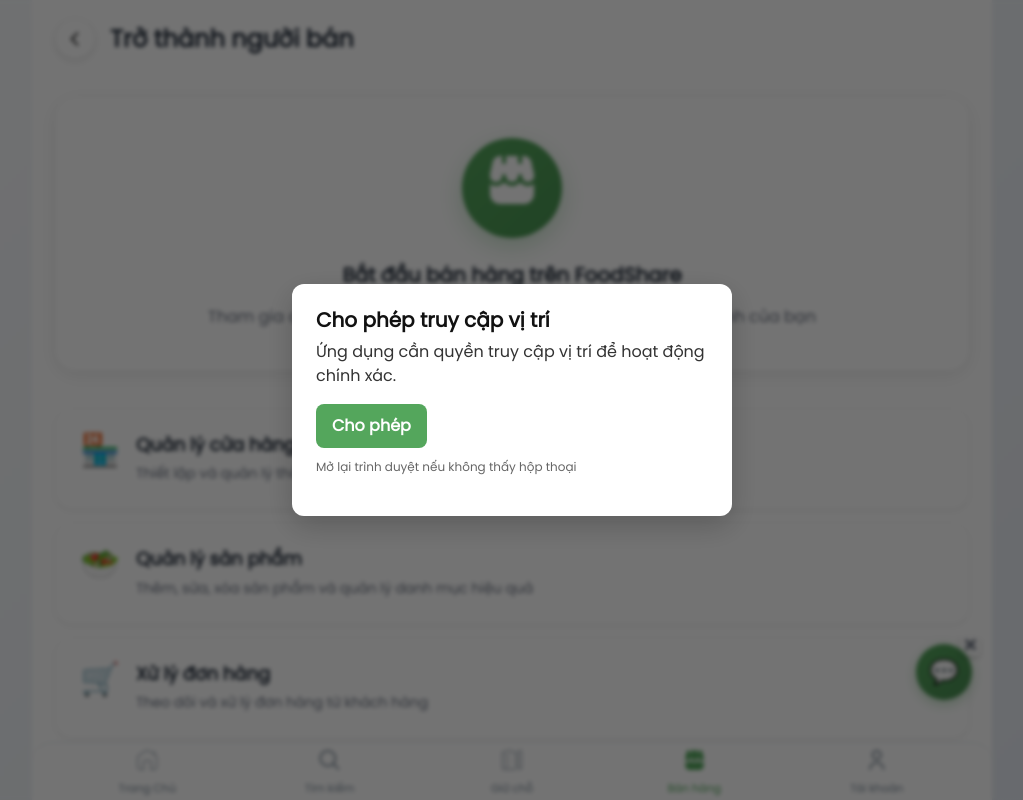
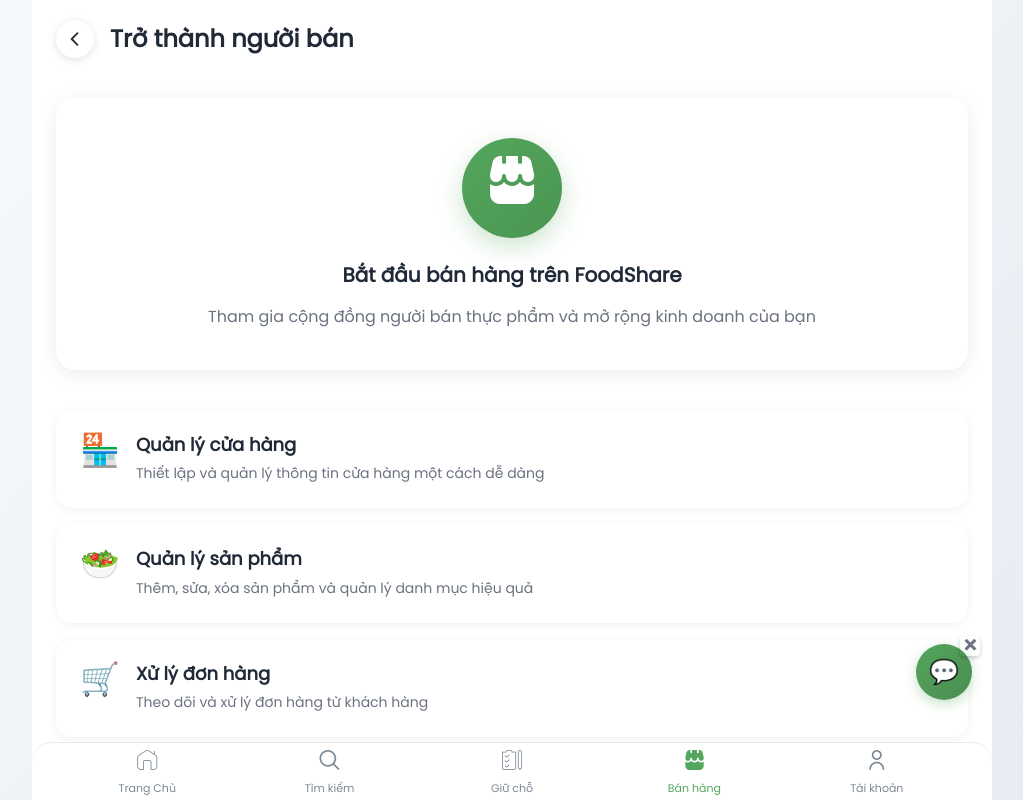
Before and after one commit to Warzoness/foodshare, a Next.js app: page /become-seller in a window 1280 px wide. Shown: the top 800 px of the page, without its empty margins (128-1151 px from the left). Built offline with nearby package versions, Linux system fonts and the light colour scheme.

Commit message:
become seller

```diff
--- a/src/app/layout.tsx
+++ b/src/app/layout.tsx
@@ -1,7 +1,6 @@
 import "bootstrap/dist/css/bootstrap.min.css";
 import "@/styles/globals.css";
 import type { Metadata } from "next";
-import ClientLocationGate from "@/components/share/ClientLocationGate";
 
 export const metadata: Metadata = {
   title: "FoodShare",
@@ -16,7 +15,7 @@ export default function RootLayout({ children }: { children: React.ReactNode })
         <script src="https://accounts.google.com/gsi/client" async defer></script>
       </head>
       <body suppressHydrationWarning={true}>
-        <ClientLocationGate>{children}</ClientLocationGate>
+        {children}
       </body>
     </html>
   );
--- a/src/components/share/ClientLocationGate.tsx
+++ /dev/null
@@ -1,17 +0,0 @@
-"use client";
-
-import dynamic from "next/dynamic";
-
-// Dynamically import LocationGate to avoid hydration issues
-const LocationGate = dynamic(() => import("./LocationGate"), {
-  ssr: false,
-  loading: () => null
-});
-
-interface ClientLocationGateProps {
-  children: React.ReactNode;
-}
-
-export default function ClientLocationGate({ children }: ClientLocationGateProps) {
-  return <LocationGate>{children}</LocationGate>;
-}
--- a/src/components/share/LocationGate.tsx
+++ /dev/null
@@ -1,203 +0,0 @@
-"use client";
-
-import { PropsWithChildren, useCallback, useEffect, useMemo, useState } from "react";
-
-type PermissionState = "unknown" | "checking" | "granted" | "prompt" | "denied" | "unsupported" | "insecure";
-
-export default function LocationGate({ children }: PropsWithChildren) {
-  const [mounted, setMounted] = useState(false);
-  const [state, setState] = useState<PermissionState>("unknown");
-  const [errorMessage, setErrorMessage] = useState<string>("");
-
-  // Ensure component is mounted before checking permissions
-  useEffect(() => {
-    setMounted(true);
-  }, []);
-
-  const checkPermission = useCallback(async () => {
-    if (typeof window === "undefined") return;
-    if (!window.isSecureContext) {
-      setState("insecure");
-      return;
-    }
-    if (!("geolocation" in navigator)) {
-      setState("unsupported");
-      return;
-    }
-    setState("checking");
-
-    try {
-      if (navigator.permissions && (navigator.permissions as any).query) {
-        const status: PermissionStatus = await (navigator.permissions as any).query({
-          name: "geolocation" as PermissionName,
-        });
-        if (status.state === "granted") {
-          setState("granted");
-        } else if (status.state === "denied") {
-          setState("denied");
-        } else {
-          setState("prompt");
-        }
-        return;
-      }
-    } catch {
-      // fall through to prompt
-    }
-    setState("prompt");
-  }, []);
-
-  const requestGeolocation = useCallback(() => {
-    if (!("geolocation" in navigator)) {
-      setState("unsupported");
-      return;
-    }
-    setErrorMessage("");
-    try {
-      navigator.geolocation.getCurrentPosition(
-        () => {
-          setState("granted");
-        },
-        (err) => {
-          setErrorMessage(err.message || "Không thể lấy vị trí. Hãy thử lại.");
-          // If user blocks, keep as denied; otherwise stay prompt
-          if (err.code === err.PERMISSION_DENIED) {
-            setState("denied");
-          } else {
-            setState("prompt");
-          }
-        },
-        { enableHighAccuracy: false, timeout: 15000, maximumAge: 0 }
-      );
-    } catch {
-      setErrorMessage("Đã xảy ra lỗi. Hãy thử lại.");
-      setState("prompt");
-    }
-  }, []);
-
-  useEffect(() => {
-    if (mounted) {
-      checkPermission();
-    }
-  }, [mounted, checkPermission]);
-
-  const content = useMemo(() => {
-    if (state === "granted") return null;
-
-    let title = "Cho phép truy cập vị trí";
-    let description = "Ứng dụng cần quyền truy cập vị trí để hoạt động chính xác.";
-    let primaryText = "Cho phép";
-    let secondary: string | null = "Mở lại trình duyệt nếu không thấy hộp thoại";
-
-    if (state === "denied") {
-      title = "Vị trí đã bị chặn";
-      description =
-        "Bạn đã chặn quyền truy cập vị trí. Hãy mở cài đặt trình duyệt và cho phép quyền vị trí cho trang này, sau đó bấm Thử lại.";
-      primaryText = "Thử lại";
-    } else if (state === "unsupported") {
-      title = "Thiết bị không hỗ trợ";
-      description = "Thiết bị/trình duyệt không hỗ trợ định vị địa lý.";
-      primaryText = "Thử lại";
-    } else if (state === "insecure") {
-      title = "Yêu cầu kết nối bảo mật";
-      description = "Quyền vị trí chỉ hoạt động trên HTTPS hoặc localhost.";
-      primaryText = "Thử lại";
-    } else if (state === "checking") {
-      title = "Đang kiểm tra quyền…";
-      description = "Vui lòng đợi trong giây lát.";
-      secondary = null;
-    }
-
-    return (
-      <div style={overlayStyle}>
-        <div style={dialogStyle}>
-          <h2 style={titleStyle}>{title}</h2>
-          <p style={descStyle}>{description}</p>
-          {errorMessage ? <p style={errorStyle}>{errorMessage}</p> : null}
-          <div style={actionsStyle}>
-            <button
-              style={buttonStyle}
-              onClick={() => {
-                if (state === "checking") return;
-                if (state === "denied" || state === "unsupported" || state === "insecure") {
-                  checkPermission();
-                } else {
-                  requestGeolocation();
-                }
-              }}
-            >
-              {primaryText}
-            </button>
-          </div>
-          {secondary ? <p style={hintStyle}>{secondary}</p> : null}
-        </div>
-      </div>
-    );
-  }, [state, errorMessage, checkPermission, requestGeolocation]);
-
-  return (
-    <>
-      {children}
-      {mounted && content}
-    </>
-  );
-}
-
-const overlayStyle: React.CSSProperties = {
-  position: "fixed",
-  inset: 0,
-  backgroundColor: "rgba(0,0,0,0.55)",
-  display: "flex",
-  alignItems: "center",
-  justifyContent: "center",
-  zIndex: 9999,
-  backdropFilter: "blur(2px)",
-};
-
-const dialogStyle: React.CSSProperties = {
-  width: "min(92vw, 440px)",
-  backgroundColor: "#fff",
-  borderRadius: 12,
-  boxShadow: "0 10px 30px rgba(0,0,0,0.2)",
-  padding: 24,
-};
-
-const titleStyle: React.CSSProperties = {
-  margin: 0,
-  marginBottom: 8,
-  fontSize: 20,
-  fontWeight: 700,
-};
-
-const descStyle: React.CSSProperties = {
-  margin: 0,
-  color: "#333",
-};
-
-const errorStyle: React.CSSProperties = {
-  marginTop: 8,
-  color: "#c53030",
-  fontSize: 13,
-};
-
-const actionsStyle: React.CSSProperties = {
-  marginTop: 16,
-  display: "flex",
-  gap: 12,
-};
-
-const buttonStyle: React.CSSProperties = {
-  appearance: "none",
-  border: "none",
-  backgroundColor: "#54A65C",
-  color: "#fff",
-  padding: "10px 16px",
-  borderRadius: 8,
-  cursor: "pointer",
-  fontWeight: 600,
-};
-
-const hintStyle: React.CSSProperties = {
-  marginTop: 10,
-  color: "#666",
-  fontSize: 12,
-};
```
Also changed, not shown: 1 other file (tests, documents, lock files or other folders).
